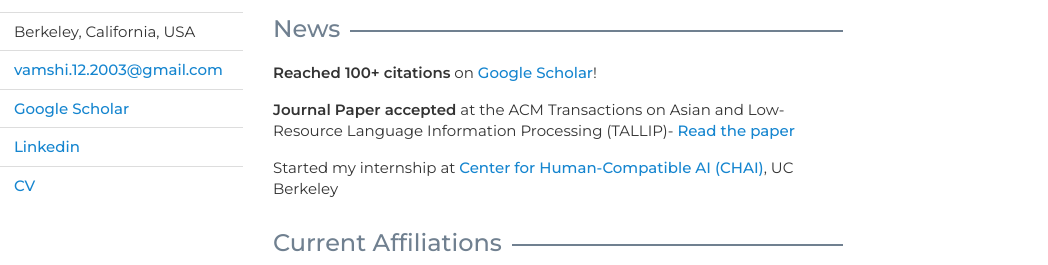
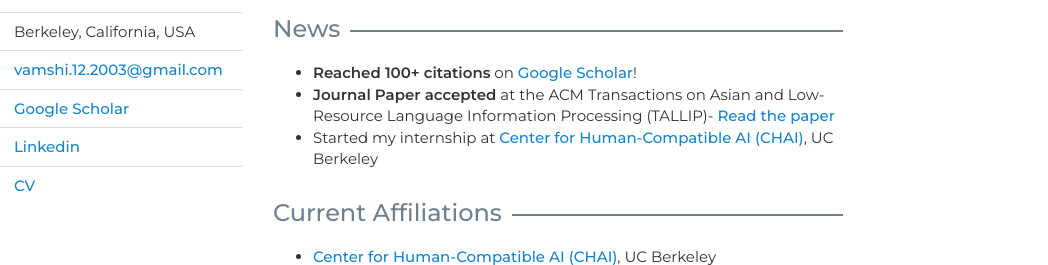
Before and after one commit to victorknox/victorknox.github.io, a plain HTML site: page index.html in a window 1280 px wide. Shown: the part 461-726 px from the top of the page, 232-1280 px from the left. Drawn offline with nearby package versions, Linux system fonts and the light colour scheme; some icons are missing.

Commit message:
minor cosmetic changes

```diff
--- a/index.html
+++ b/index.html
@@ -137,20 +137,20 @@
         </p>
 
         <h3 class="push-down-3"><span>News</span></h3>
-        <ul style="list-style-type: none; padding-left: 0;">
-          <li style="margin-bottom: 15px;">
+        <ul id="news">
+          <li>
             <strong>Reached 100+ citations</strong> on <a href="https://scholar.google.com/citations?user=U6p6540AAAAJ&hl=en" target="_blank">Google Scholar</a>!
           </li>
-          <li style="margin-bottom: 15px;">
+          <li>
             <strong>Journal Paper accepted</strong> at the ACM Transactions on Asian and Low-Resource Language Information Processing (TALLIP)- <a href="https://arxiv.org/abs/2405.05572" target="_blank">Read the paper</a>
           </li>
-          <li style="margin-bottom: 15px;">
+          <li>
             Started my internship at <a href="https://humancompatible.ai/" target="_blank">Center for Human-Compatible AI (CHAI)</a>, UC Berkeley
           </li>
         </ul>
 
         <h3 class="push-down-3"><span>Current Affiliations</span></h3>
-        <ul id="workex">
+        <ul id="affiliations">
           <li>
             <a href="https://humancompatible.ai/" target="_blank" rel="noopener noreferrer">Center for Human-Compatible AI (CHAI)</a>, UC Berkeley<br>
             <span class="workplace"><em>Research Intern</em></span>
```
